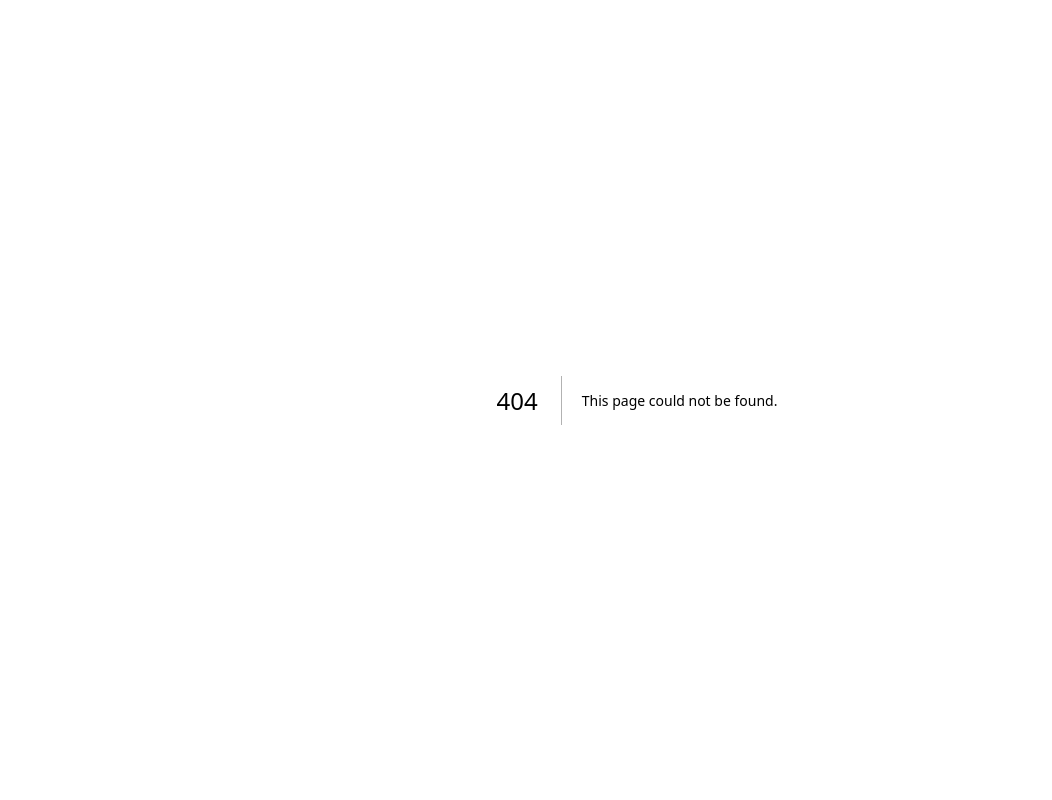
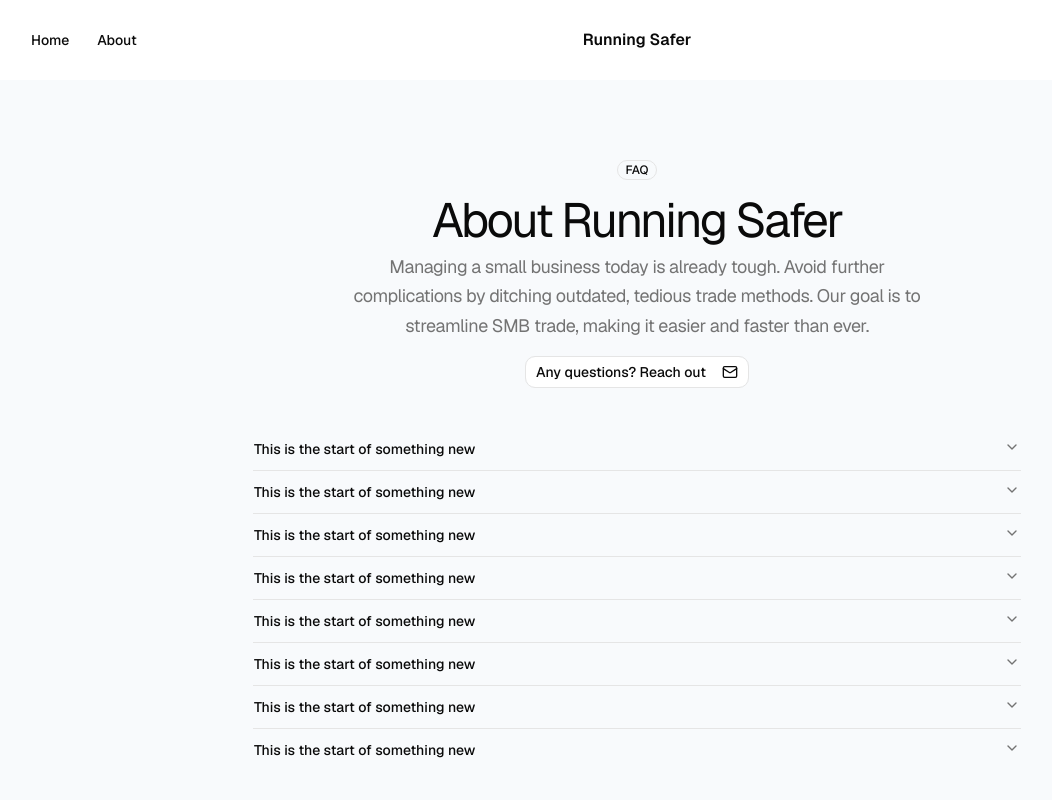
Before and after one commit to CarsonRivera04/runningsafer, a Next.js app in the folder frontend/: page /about in a window 1280 px wide. Before the commit this address had no page. Shown: the top 800 px of the page, without its empty margins (3-1055 px from the left). Built offline with nearby package versions, Linux system fonts and the light colour scheme; no server answers.

Commit message:
Added initial about page (#47)

```diff
--- /dev/null
+++ b/frontend/src/app/about/page.tsx
@@ -0,0 +1,12 @@
+import { Header1 } from '@/components/ui/header';
+import { FAQ2 } from '@/components/ui/faq2';
+
+export default async function Page() {
+
+  return (
+    <main>
+        <Header1/>
+        <FAQ2/>
+    </main>
+  );
+}
--- /dev/null
+++ b/frontend/src/components/ui/accordion.tsx
@@ -0,0 +1,81 @@
+"use client"
+
+import * as React from "react"
+import { Accordion as AccordionPrimitive } from "radix-ui"
+
+import { cn } from "@/lib/utils"
+import { ChevronDownIcon, ChevronUpIcon } from "lucide-react"
+
+function Accordion({
+  className,
+  ...props
+}: React.ComponentProps<typeof AccordionPrimitive.Root>) {
+  return (
+    <AccordionPrimitive.Root
+      data-slot="accordion"
+      className={cn("flex w-full flex-col", className)}
+      {...props}
+    />
+  )
+}
+
+function AccordionItem({
+  className,
+  ...props
+}: React.ComponentProps<typeof AccordionPrimitive.Item>) {
+  return (
+    <AccordionPrimitive.Item
+      data-slot="accordion-item"
+      className={cn("not-last:border-b", className)}
+      {...props}
+    />
+  )
+}
+
+function AccordionTrigger({
+  className,
+  children,
+  ...props
+}: React.ComponentProps<typeof AccordionPrimitive.Trigger>) {
+  return (
+    <AccordionPrimitive.Header className="flex">
+      <AccordionPrimitive.Trigger
+        data-slot="accordion-trigger"
+        className={cn(
+          "group/accordion-trigger relative flex flex-1 items-start justify-between rounded-lg border border-transparent py-2.5 text-left text-sm font-medium transition-all outline-none hover:underline focus-visible:border-ring focus-visible:ring-3 focus-visible:ring-ring/50 focus-visible:after:border-ring disabled:pointer-events-none disabled:opacity-50 **:data-[slot=accordion-trigger-icon]:ml-auto **:data-[slot=accordion-trigger-icon]:size-4 **:data-[slot=accordion-trigger-icon]:text-muted-foreground",
+          className
+        )}
+        {...props}
+      >
+        {children}
+        <ChevronDownIcon data-slot="accordion-trigger-icon" className="pointer-events-none shrink-0 group-aria-expanded/accordion-trigger:hidden" />
+        <ChevronUpIcon data-slot="accordion-trigger-icon" className="pointer-events-none hidden shrink-0 group-aria-expanded/accordion-trigger:inline" />
+      </AccordionPrimitive.Trigger>
+    </AccordionPrimitive.Header>
+  )
+}
+
+function AccordionContent({
+  className,
+  children,
+  ...props
+}: React.ComponentProps<typeof AccordionPrimitive.Content>) {
+  return (
+    <AccordionPrimitive.Content
+      data-slot="accordion-content"
+      className="overflow-hidden text-sm data-open:animate-accordion-down data-closed:animate-accordion-up"
+      {...props}
+    >
+      <div
+        className={cn(
+          "h-(--radix-accordion-content-height) pt-0 pb-2.5 [&_a]:underline [&_a]:underline-offset-3 [&_a]:hover:text-foreground [&_p:not(:last-child)]:mb-4",
+          className
+        )}
+      >
+        {children}
+      </div>
+    </AccordionPrimitive.Content>
+  )
+}
+
+export { Accordion, AccordionItem, AccordionTrigger, AccordionContent }
--- /dev/null
+++ b/frontend/src/components/ui/faq2.tsx
@@ -0,0 +1,57 @@
+import { Check, PhoneCall, Mail } from "lucide-react";
+import { Badge } from "@/components/ui/badge";
+import {
+  Accordion,
+  AccordionContent,
+  AccordionItem,
+  AccordionTrigger,
+} from "@/components/ui/accordion";
+import { Button } from "@/components/ui/button";
+
+export const FAQ2 = () => (
+  <div className="w-full py-20 lg:py-40">
+    <div className="container mx-auto">
+      <div className="flex flex-col gap-10">
+        <div className="flex text-center justify-center items-center gap-4 flex-col">
+          <Badge variant="outline">FAQ</Badge>
+          <div className="flex gap-2 flex-col">
+            <h4 className="text-3xl md:text-5xl tracking-tighter max-w-xl text-center font-regular">
+                About Running Safer
+            </h4>
+            <p className="text-lg leading-relaxed tracking-tight text-muted-foreground max-w-xl text-center">
+              Managing a small business today is already tough. Avoid further
+              complications by ditching outdated, tedious trade methods. Our
+              goal is to streamline SMB trade, making it easier and faster than
+              ever.
+            </p>
+          </div>
+          <div>
+            <Button className="gap-4" variant="outline" asChild>
+                <a href="mailto:carsonrivera04@gmail.com">
+                    Any questions? Reach out <Mail className="w-4 h-4" />
+                </a>
+            </Button>
+          </div>
+        </div>
+
+        <div className="max-w-3xl w-full mx-auto">
+          <Accordion type="single" collapsible className="w-full">
+            {Array.from({ length: 8 }).map((_, index) => (
+              <AccordionItem key={index} value={"index-" + index}>
+                <AccordionTrigger>
+                  This is the start of something new
+                </AccordionTrigger>
+                <AccordionContent>
+                  Managing a small business today is already tough. Avoid
+                  further complications by ditching outdated, tedious trade
+                  methods. Our goal is to streamline SMB trade, making it easier
+                  and faster than ever.
+                </AccordionContent>
+              </AccordionItem>
+            ))}
+          </Accordion>
+        </div>
+      </div>
+    </div>
+  </div>
+);
```
